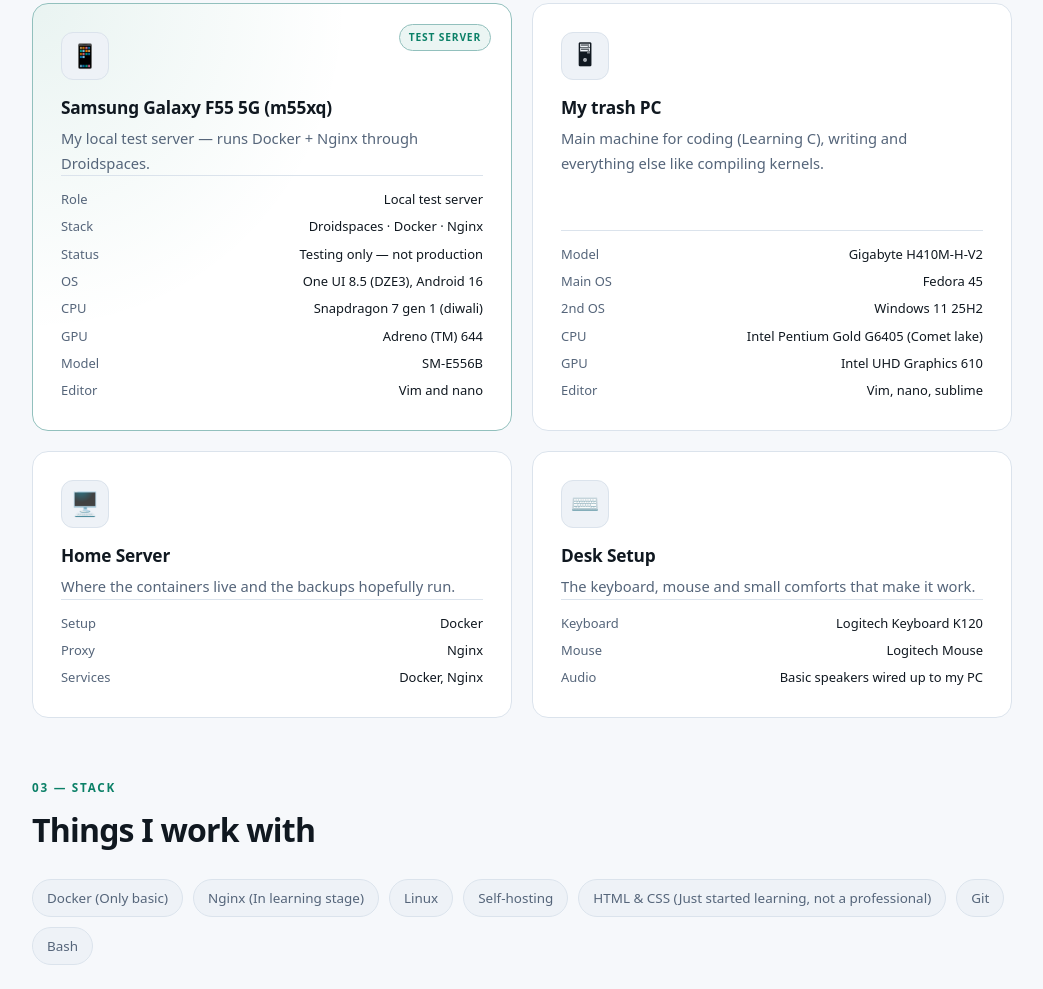
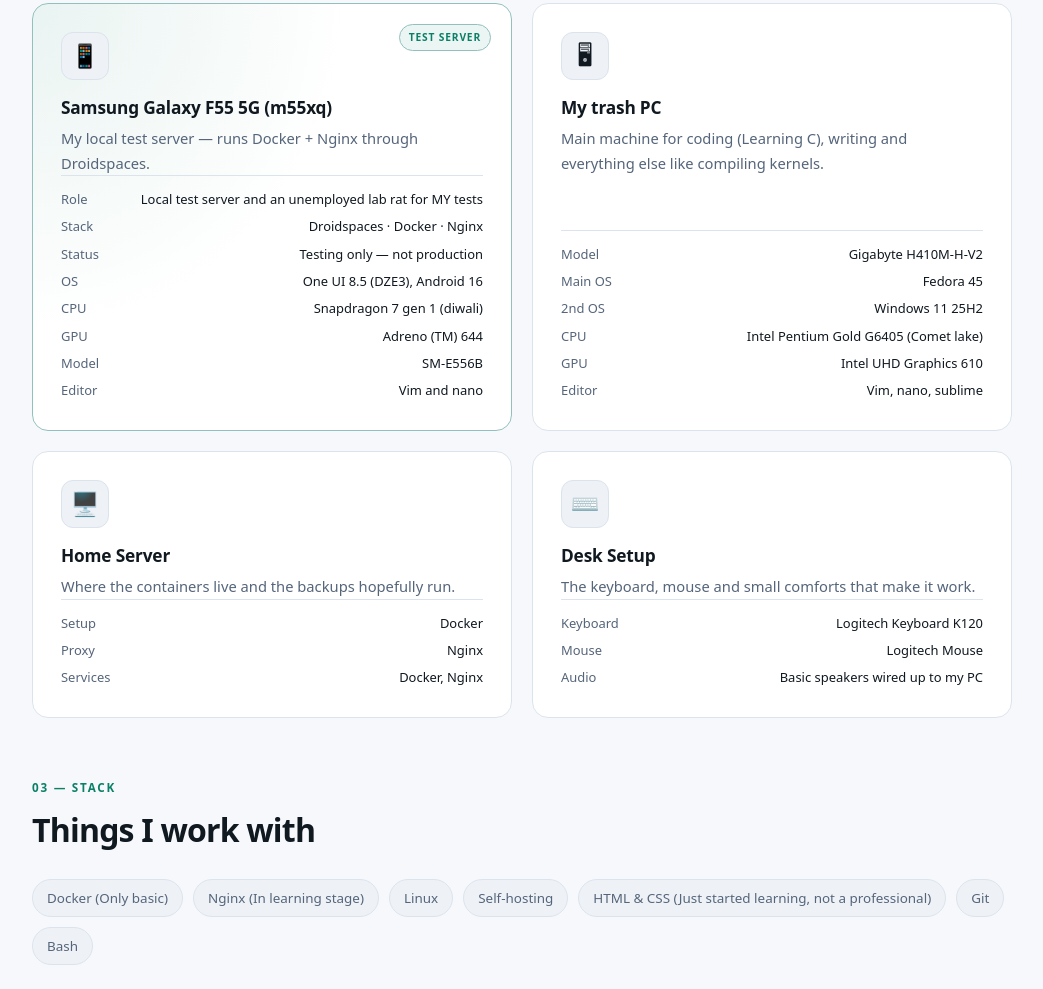
Before and after one commit to subhu2008/subhu2008.github.io, a plain HTML site: page index.html in a window 1280 px wide. Shown: the part 1458-2447 px from the top of the page, without its empty margins (118-1161 px from the left). Drawn offline with Linux system fonts and the light colour scheme.

Commit message:
Update site (2026-11-07 13:36)

```diff
--- a/index.html
+++ b/index.html
@@ -810,7 +810,7 @@
           <h3>Samsung Galaxy F55 5G (m55xq)</h3>
           <p>My local test server — runs Docker + Nginx through Droidspaces.</p>
           <ul class="specs">
-            <li>Role <span>Local test server</span></li>
+            <li>Role <span>Local test server and an unemployed lab rat for MY tests</span></li>
             <li>Stack <span>Droidspaces · Docker · Nginx</span></li>
             <li>Status <span>Testing only — not production</span></li>
             <li>OS <span>One UI 8.5 (DZE3), Android 16</span></li>
```
